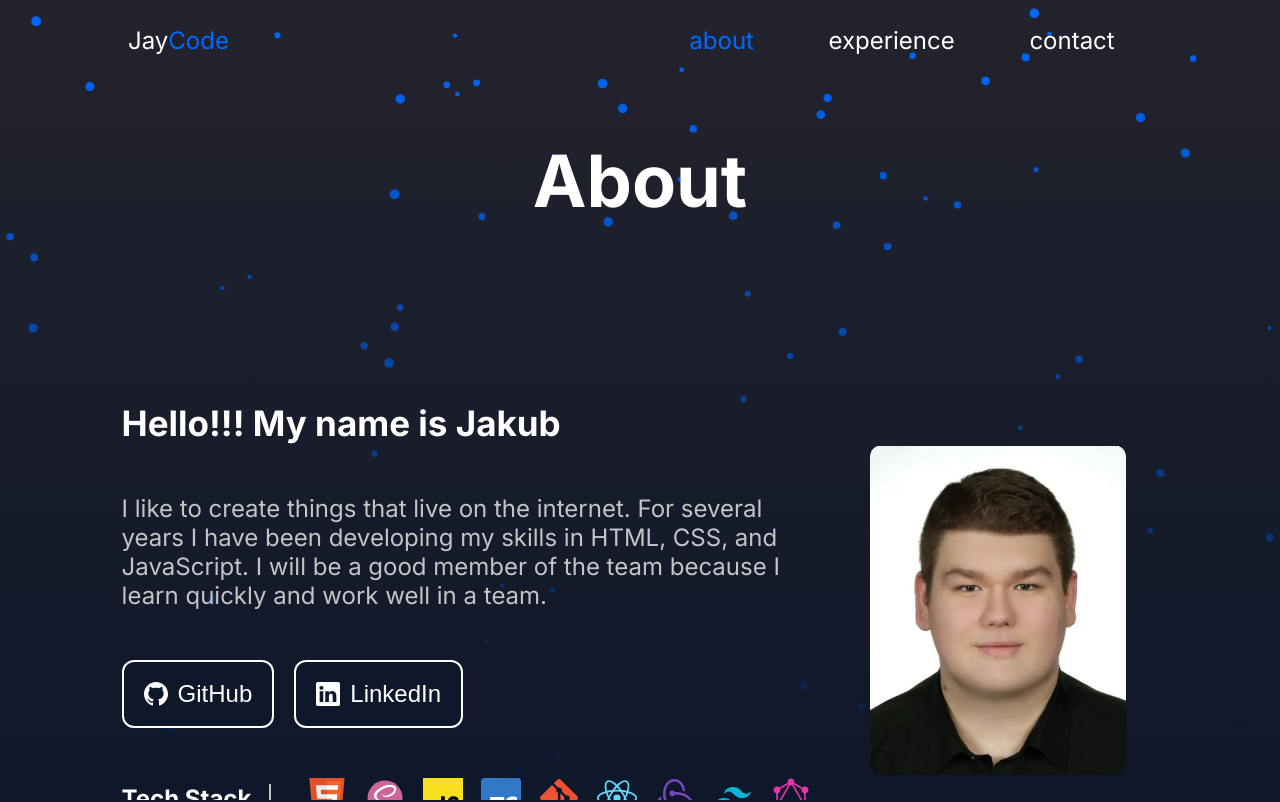
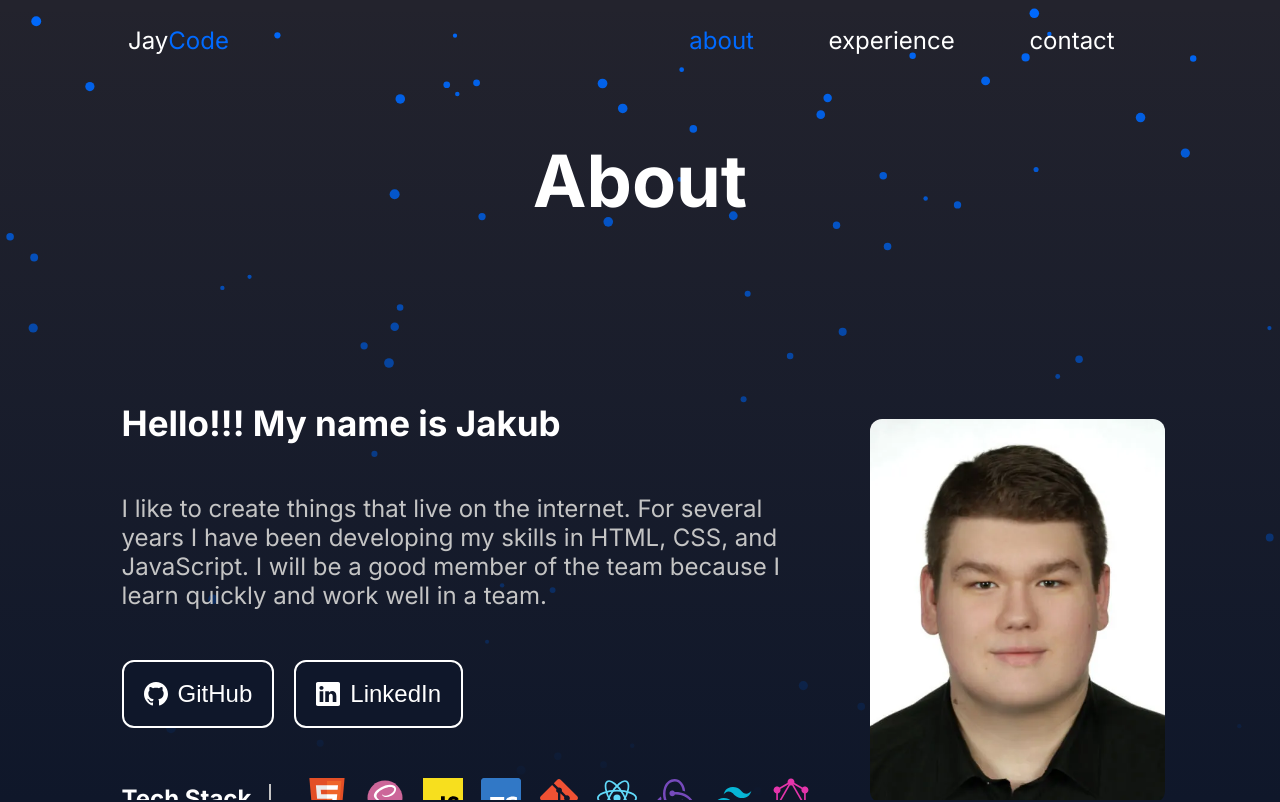
Before and after one commit to JayCodeGitHub/jaycode.pl, a Next.js app: page /about in a window 1280 px wide. Shown: the top 802 px of the page. Built offline with nearby package versions, Linux system fonts and the light colour scheme.

Commit message:
Update about section image

```diff
--- a/src/assets/aboutSectionItems.ts
+++ b/src/assets/aboutSectionItems.ts
@@ -41,6 +41,5 @@ export const AboutSectionItems = {
         image: `/icons/graphql.svg`,
         alt: `GraphQL logo`,
       },
-    ],
-    image: `/images/profile.webp`,
+    ]
   };
--- a/src/components/aboutSection/aboutSection.styles.ts
+++ b/src/components/aboutSection/aboutSection.styles.ts
@@ -98,13 +98,19 @@ export const StyledTechnology = styled.img`
     color: ${({ theme }) => theme.primary};
 `
 
+
 export const StyledImage = styled(Image)`
-    object-fit: contain;
+    object-fit: cover;
+    object-position: top;
     border-radius: 1.2rem;
-    width: 70vw;
-    height: 90vw;
-    ${({ theme }) => theme.mq.desktop} {
-        width: 20vw;
-        height: 25.8vw;
+    width: 30vh;
+    height: 36vh;
+    ${({ theme }) => theme.mq.desktop}  {
+        width: 23vw;
+        height: 30vw;
+    }
+    ${({ theme }) => theme.mq.bigDesktop}  {
+        width: 18vw;
+        height: 23vw;
     }
 `
--- a/src/components/aboutSection/aboutSection.tsx
+++ b/src/components/aboutSection/aboutSection.tsx
@@ -13,7 +13,7 @@ import { AboutSectionItems } from "@/assets/aboutSectionItems";
 import SocialMediaButton from "../socialMediaButton/socialMediaButton";
 
 export default function AboutSection() {
-  const { title, description, technologies, image } = AboutSectionItems;
+  const { title, description, technologies } = AboutSectionItems;
   return (
     <StyledOuterWrapper>
       <StyledWrapper>
@@ -44,9 +44,10 @@ export default function AboutSection() {
           </StyledTechnologiesWrapper>
         </StyledDescriptionsWrapper>
         <StyledImage
-          src={image}
-          width={777}
-          height={1000}
+          src="/images/profile.webp"
+          loading="eager"
+          width={500}
+          height={643}
           alt="Profile image"
         />
       </StyledWrapper>
```
